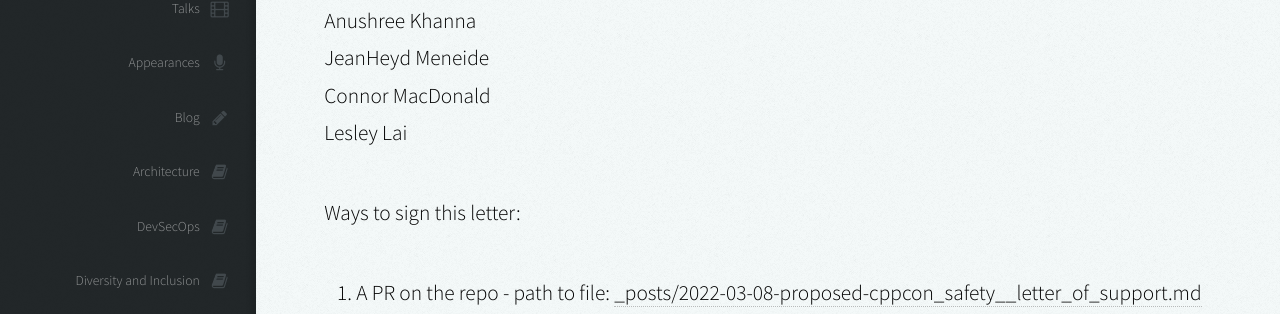
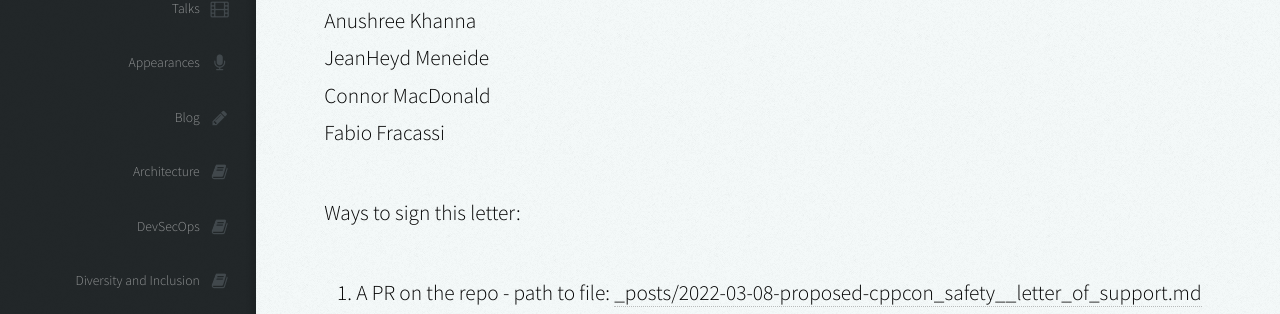
Before and after one commit to patricia-gallardo/patricia-gallardo.github.io, a Jekyll site: the page built from _posts/2022-03-08-proposed-cppcon_safety__letter_of_support.md, in a window 1280 px wide and 900 px high, scrolled down 894 px. Shown: the part 256-570 px from the top of the window. Built offline with Jekyll 4.4.1, drawn with Linux system fonts in a browser that asks for light colours; nearby versions of some CDN libraries.

Commit message:
Sign letter form Fabio Fracassi

```diff
--- a/_posts/2022-03-08-proposed-cppcon_safety__letter_of_support.md
+++ b/_posts/2022-03-08-proposed-cppcon_safety__letter_of_support.md
@@ -33,7 +33,7 @@
 Anushree Khanna <br>
 JeanHeyd Meneide <br>
 Connor MacDonald <br>
-Lesley Lai <br>
+Fabio Fracassi <br>
 
 Ways to sign this letter:
 1. A PR on the repo - path to file: [_posts/2022-03-08-proposed-cppcon_safety__letter_of_support.md][4]
```
